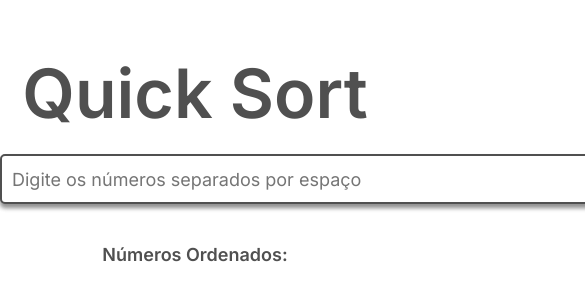
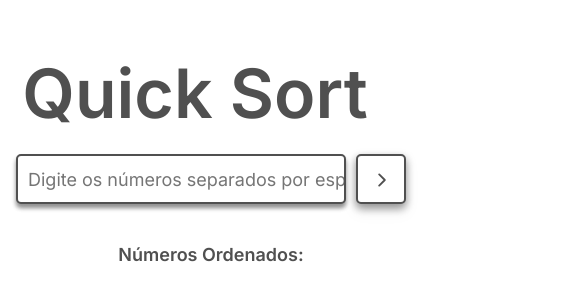
Before and after one commit to educentenaro/QuickSort, a plain HTML site: page index.html in a window 390 px wide. Shown: the part 148-456 px from the top of the page, 585 px wide, since content can reach past the window. Drawn offline with nearby package versions, Linux system fonts and the light colour scheme.

Commit message:
Change css to be responsive

```diff
--- a/styles.css
+++ b/styles.css
@@ -21,17 +21,23 @@ main {
   flex-direction: row;
   margin: auto;
   gap: 10px;
+  width: 100%;
+  max-width: 45rem;
+  padding: 0px 1rem;
+  box-sizing: initial;
 }
+
 
 body {
   text-align: center;
-  height: 100vh;
+  align-items: center;
+  justify-content: center;
 }
 
 strong {
   color: #505050;
   font-family: Inter;
-  font-size: 68px;
+  font-size: 4.25rem;
   font-style: normal;
   font-weight: 600;
   line-height: normal;
@@ -40,33 +46,23 @@ strong {
 p {
   color: #505050;
   font-family: Inter;
-  font-size: 18px;
+  font-size: 1.125rem;
   font-style: normal;
   font-weight: 400;
   line-height: normal;
   padding-top: 40px;
 }
 
-#resultado {
-  color: #c1c1c1;
-  font-family: Inter;
-  font-size: 16px;
-  font-style: normal;
-  font-weight: 400;
-  line-height: normal;
-  padding-top: 18px;
-}
-
 input {
   padding-left: 10px;
   color: #505050;
   font-family: Inter;
-  font-size: 18px;
+  font-size: 1.125rem;
   font-style: normal;
   font-weight: 400;
   line-height: normal;
-  width: 660px;
-  height: 50px;
+  width: 41.25rem;
+  height: 3.125rem;
   border-radius: 5px;
   border: 2px solid #505050;
   box-shadow: 0px 4px 4px 0px rgba(0, 0, 0, 0.25), 0px 4px 4px 0px rgba(0, 0, 0, 0.25);
@@ -83,6 +79,7 @@ input {
 button {
   width: 50px;
   height: 50px;
+  min-width: 50px;
   filter: drop-shadow(0px 4px 4px rgba(0, 0, 0, 0.25)) drop-shadow(0px 4px 4px rgba(0, 0, 0, 0.25));
   border-radius: 5px;
   border: 2px solid #505050;
@@ -102,8 +99,12 @@ button:hover {
 
 #numeroOrdenados {
   width: 100%;
-  max-width: 720px;
+  max-width: 45rem;
   margin: auto;
+  padding: 0 1rem;
+  box-sizing: initial;
+  text-align: center;
+  justify-content: center;
 }
 
 .numerosOrdenadinhos {
```
